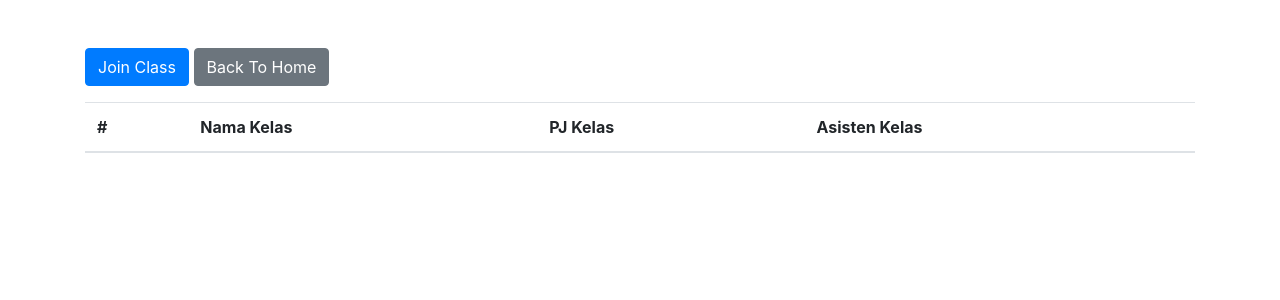
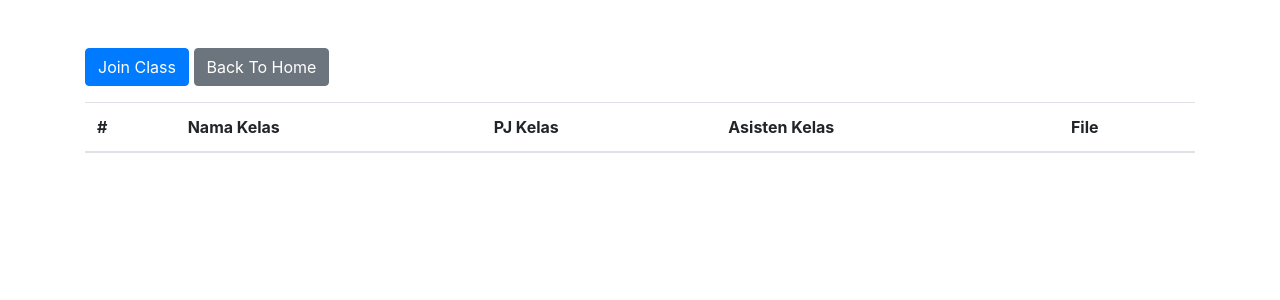
Before and after one commit to bintangx1902/lab_app_assistant, a Django app: page /class-list in a window 1280 px wide. Shown: the top 300 px of the page. Run offline with Django 3.2, Linux system fonts and the light colour scheme; a user stored in the database is signed in; data comes from the database, SQL or seed files in the repository; lists and menus that the app fills with data are empty; parts of the project's set-up code (start-up, migrations or seed data) failed here and were passed over.

Commit message:
add upload href and comment the counter

```diff
--- a/presence/templates/presence/class_list.html
+++ b/presence/templates/presence/class_list.html
@@ -12,6 +12,7 @@
                 <th scope="col">Nama Kelas</th>
                 <th scope="col">PJ Kelas</th>
                 <th scope="col">Asisten Kelas</th>
+                <th scope="col">File</th>
             </tr>
             </thead>
             <tbody>
@@ -25,6 +26,12 @@
                     {{ pr }}
                     {% endfor %}
                 </td>
+                <td>
+<!--                    {{ class.from_class.all.count }} - -->
+<!--                    {% for x in class.from_class.all %}-->
+<!--                    {% endfor %}-->
+                    <a href="{% url 'presence:upload-file' class.link %}" class="btn btn-primary">Upload Files</a>
+                </td>
             </tr>
             {% endfor %}
             </tbody>
```
